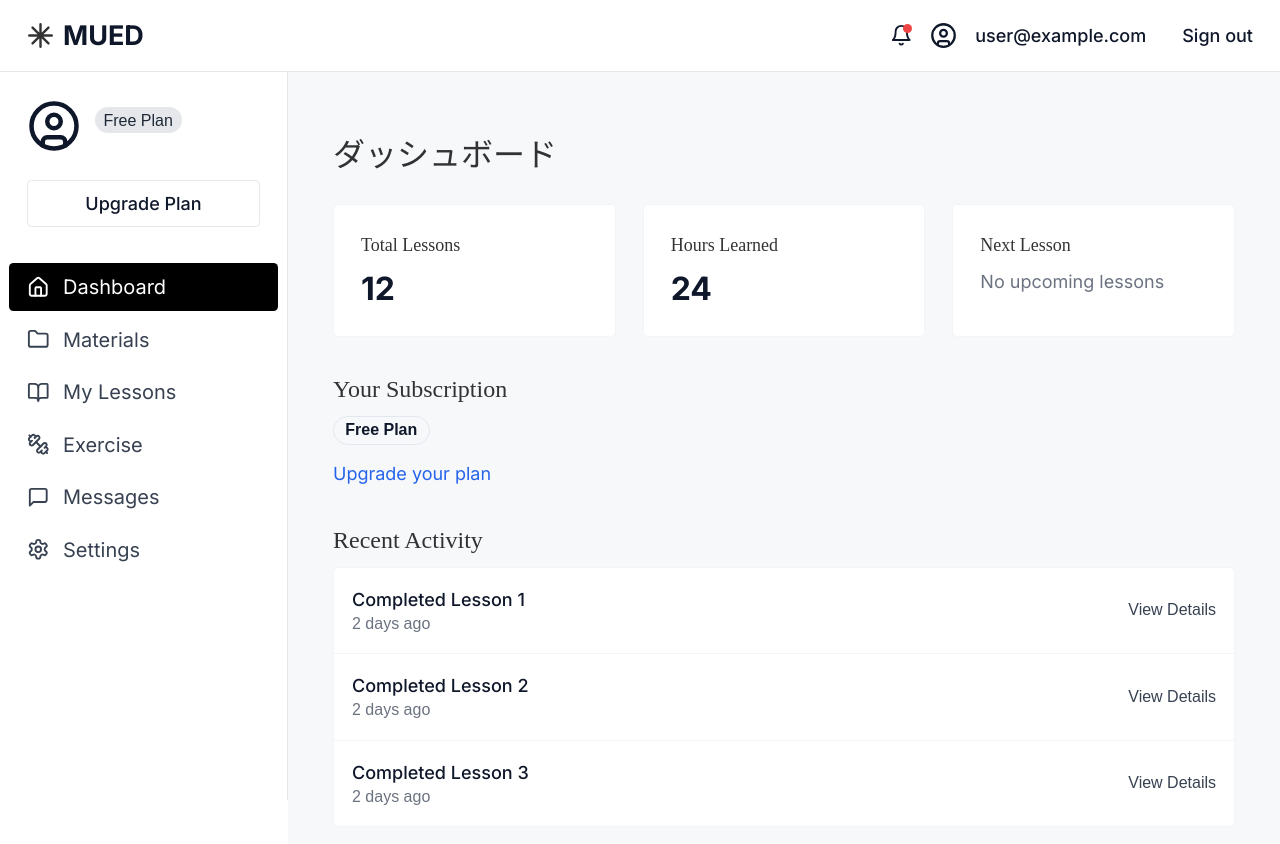
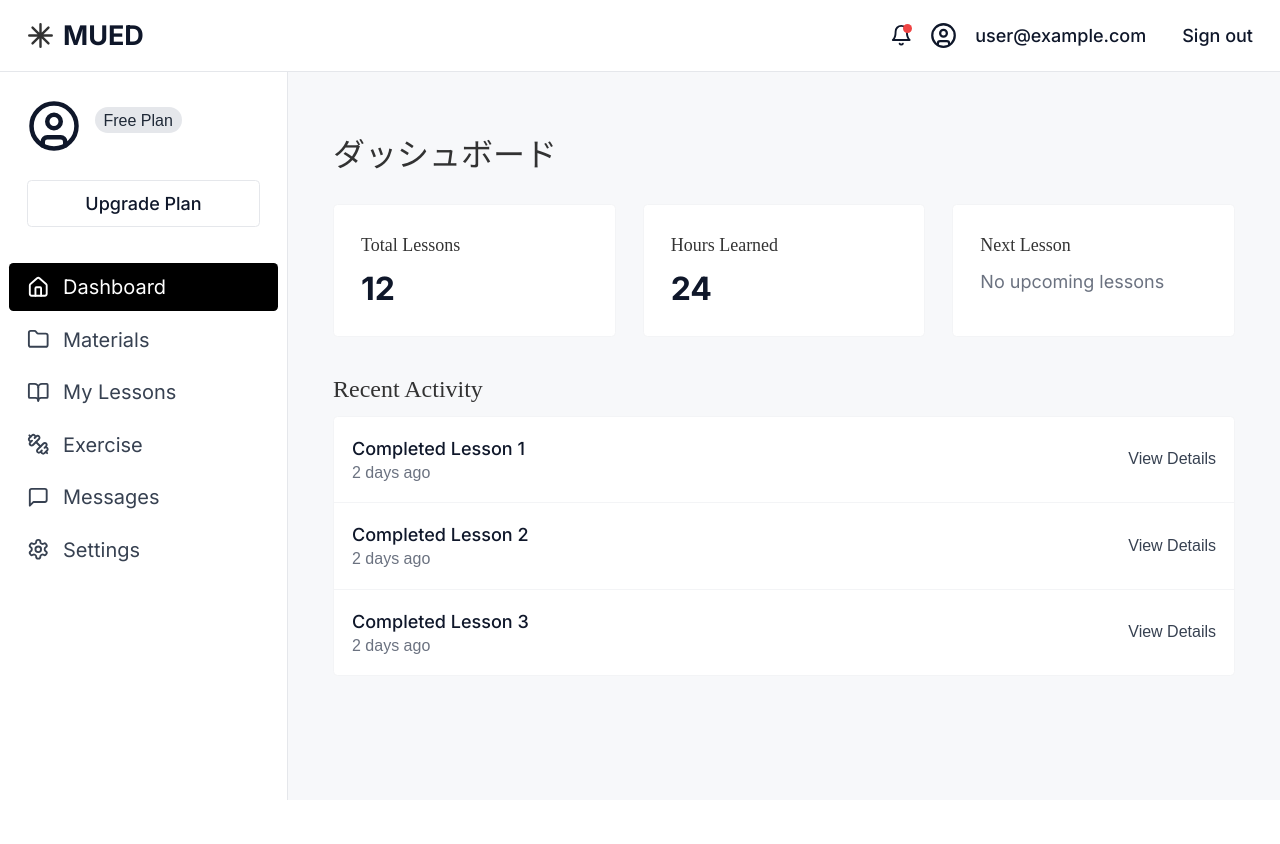
Before and after one commit to kimny1143/mued_v2, a Next.js app: page /dashboard in a window 1280 px wide. Shown: the top 844 px of the page. After the commit the page ends 800 px from the top, so only its background shows below. Built offline with nearby package versions, Linux system fonts and the light colour scheme; no server answers; the database is empty; sample sign-in values are in the browser's storage; a web font is replaced by a local one.

Commit message:
RLSポリシーを何度も何度も何度も修正したので検証コードを一旦やめて本番想定のコードのみ残す２

```diff
--- a/app/dashboard/page.tsx
+++ b/app/dashboard/page.tsx
@@ -4,7 +4,6 @@ import React, { useEffect, useState } from "react";
 import Link from "next/link";
 import { supabase } from "@/lib/supabase";
 import { useUser } from "@/lib/hooks/use-user";
-import { SubscriptionStatus } from "@/app/components/SubscriptionStatus";
 
 export default function DashboardPage() {
   const [loading, setLoading] = useState(true);
@@ -53,17 +52,6 @@ export default function DashboardPage() {
         </div>
       </div>
 
-      {/* Subscription Status */}
-      <div className="mb-8">
-        <h2 className="text-lg font-bold mb-2">Your Subscription</h2>
-        <SubscriptionStatus />
-        <div className="mt-3">
-          <Link href="/dashboard/plans" className="text-sm text-blue-600 hover:underline">
-            Upgrade your plan
-          </Link>
-        </div>
-      </div>
-
       {/* Recent Activity */}
       <div>
         <h2 className="text-lg font-bold mb-2">Recent Activity</h2>
--- a/lib/hooks/use-user.ts
+++ b/lib/hooks/use-user.ts
@@ -153,9 +153,6 @@ export function useUser() {
 
     fetchUserData();
 
-    // 5秒ごとにサブスクリプション情報を再確認
-    const intervalId = setInterval(fetchUserData, 5000);
-
     // 認証状態変更のリスナー
     const { data: authListener } = supabase.auth.onAuthStateChange((_event, session) => {
       if (session?.user) {
@@ -168,7 +165,6 @@ export function useUser() {
 
     return () => {
       authListener.subscription.unsubscribe();
-      clearInterval(intervalId);
     };
   }, [lastRefresh, subscriptionData]);
 
```
Also changed, not shown: 2 other files (tests, documents, lock files or other folders).
